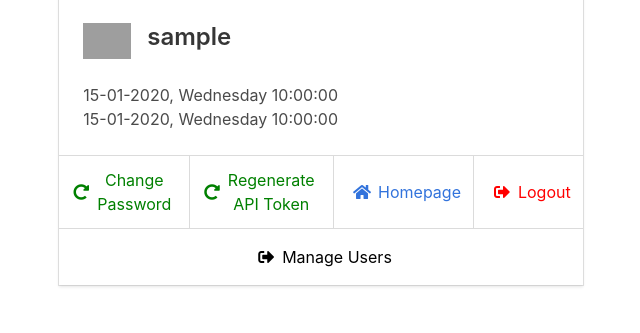
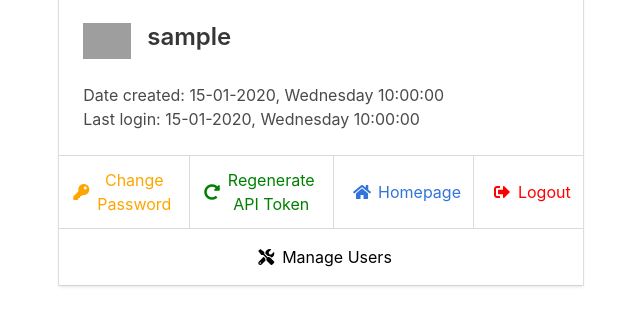
Before and after one commit to StahlFerro/Erlenmeyer, a Flask app: page /user_profile in a window 1280 px wide. Shown: the part 514-847 px from the top of the page, without its empty margins (319-959 px from the left). Run offline with Flask 2, Linux system fonts and the light colour scheme; a user stored in the database is signed in; tables that the repository leaves empty hold one stand-in row (values such as "Sample post"); parts of the project's set-up code (start-up, migrations or seed data) failed here and were passed over; some libraries are stand-ins or nearby versions; grey boxes are pictures that could not be loaded.

Commit message:
Changed icons on user profile, renamed routes

```diff
--- a/queries/data.sql
+++ b/queries/data.sql
@@ -148,7 +148,9 @@ VALUES ('admin', '$argon2i$v=19$m=102400,t=4,p=8$7b0X4nxvDaH03luL8R7jHOMcQwiBUIr
 INSERT INTO public."user" (username, password_hash, client_secret, is_admin, date_created)
 VALUES ('root', '$argon2i$v=19$m=102400,t=4,p=8$qJWSslbK2ftfi3HOee89hzBmLIWQspaScm7NuVfqHYOwdu4dI0QoxQ$saWPzOm14GtsFiHLvXfbHA',
 '9pJJmF0OC6RlkX0odsEaVW9nxl8Z7eu30aEmf3nWy2fyFRy1Re8d5Bvku1fmwbqcSywK7sFhDlkhc7w14ZH2fw', TRUE, (now() at time zone 'utc'));
-
+INSERT INTO public."user" (username, password_hash, client_secret, is_admin, date_created)
+VALUES ('123', '$argon2i$v=19$m=102400,t=4,p=8$lZLSuveecy4l5Hzv/X9vbc2ZkzJGyFnrPUeIsRZCKKUUwpgzhvA+Zw$byHcgN8CyALeTzlxVcPKow',
+'Punk_82l8AGsBDmBsE_CZBPISGZT_idg3yQq1qK1o_HPXYGTo3cpxqejDBGqUWJbqZtB-37SBOuQbhuYKh6I1w', FALSE, (now() at time zone 'utc'));
 
 --
 -- TOC entry 2238 (class 0 OID 0)
--- a/server/templates/gate.html
+++ b/server/templates/gate.html
@@ -31,7 +31,7 @@
                             <div class="field has-text-centered">
                                 <nav class="level">
                                     <nav class="level-item has-text-centered">
-                                        <input type="submit" class="button is-primary"/>
+                                        <input type="submit" class="button is-primary" value="Login"/>
                                     </nav>
                                     <nav class="level-item has-text-centered">
                                         <button class="button" type="reset" value="Reset">Reset</button>
--- a/server/templates/user_profile.html
+++ b/server/templates/user_profile.html
@@ -30,14 +30,14 @@
                             <!--Phasellus nec iaculis mauris. <a>@bulmaio</a>.-->
                             <!--<a href="#">#css</a> <a href="#">#responsive</a>-->
                             <!--<br>-->
-                            <time>{{ user.date_created.strftime('%d-%m-%Y, %A %H:%M:%S') }}</time><br/>
-                            <time>{{ user.last_login.strftime('%d-%m-%Y, %A %H:%M:%S') }}</time>
+                            <time>Date created: {{ user.date_created.strftime('%d-%m-%Y, %A %H:%M:%S') }}</time><br/>
+                            <time>Last login: {{ user.last_login.strftime('%d-%m-%Y, %A %H:%M:%S') }}</time>
                         </div>
                     </div>
                     <footer class="card-footer">
-                        <a href="{{ url_for('user_repassword') }}" class="card-footer-item has-text-centered" style="color:green">
+                        <a href="{{ url_for('user_repassword') }}" class="card-footer-item has-text-centered" style="color:orange">
                             <span class="icon is-medium is-danger">
-                                <i class="fas fa-redo-alt"></i>
+                                <i class="fas fa-key"></i>
                             </span>Change Password</a>
                         <a href="{{ url_for('new_token_page') }}" class="card-footer-item has-text-centered" style="color:green">
                             <span class="icon is-medium is-danger">
@@ -56,7 +56,7 @@
                     <footer class="card-footer">
                     <a href="{{ url_for('users_view') }}" class="card-footer-item has-text-centered" style="color:black">
                         <span class="icon is-medium is-black">
-                            <i class="fas fa-sign-out-alt"></i>
+                            <i class="fas fa-tools"></i>
                         </span>Manage Users</a>
                     </footer>
                     {% endif %}
--- a/server/user_routes.py
+++ b/server/user_routes.py
@@ -53,7 +53,7 @@ def user_profile():
         return redirect(url_for('login'))
 
 
-@app.route('/user_profile/user_repassword', methods=['GET', 'POST'])
+@app.route('/user_profile/repassword', methods=['GET', 'POST'])
 def user_repassword():
     if current_user.is_authenticated:
         form = UpdatePasswordForm()
--- a/server/utils/web_controller.py
+++ b/server/utils/web_controller.py
@@ -1,3 +1,4 @@
+from datetime import datetime
 from pprint import pprint
 
 from server import session
@@ -22,6 +23,7 @@ def create_records(model_class, form):
     if model_class is User:
         new_record: User = new_record
         new_record.set_password(new_record.username)
+        new_record.date_created = datetime.utcnow()
     try:
         print(new_record.username, new_record.password_hash)
         session.add(new_record)
```
